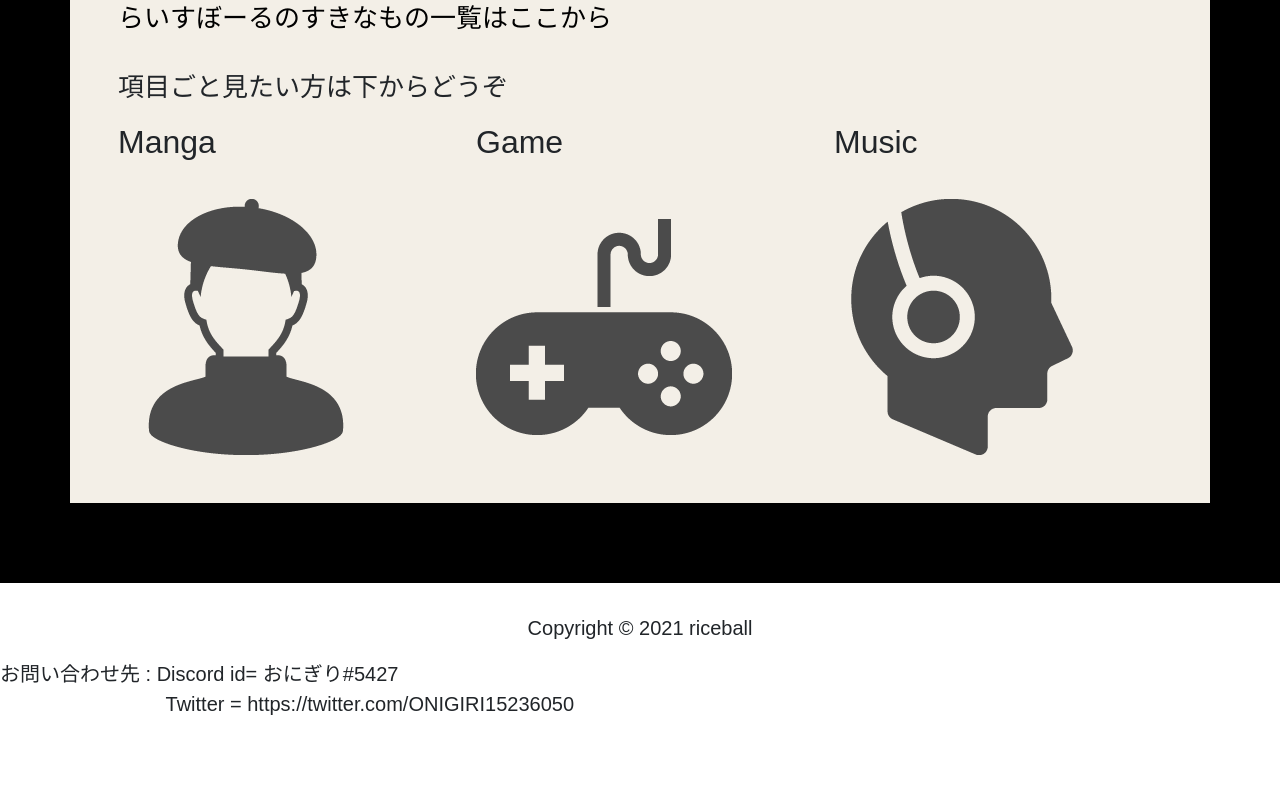
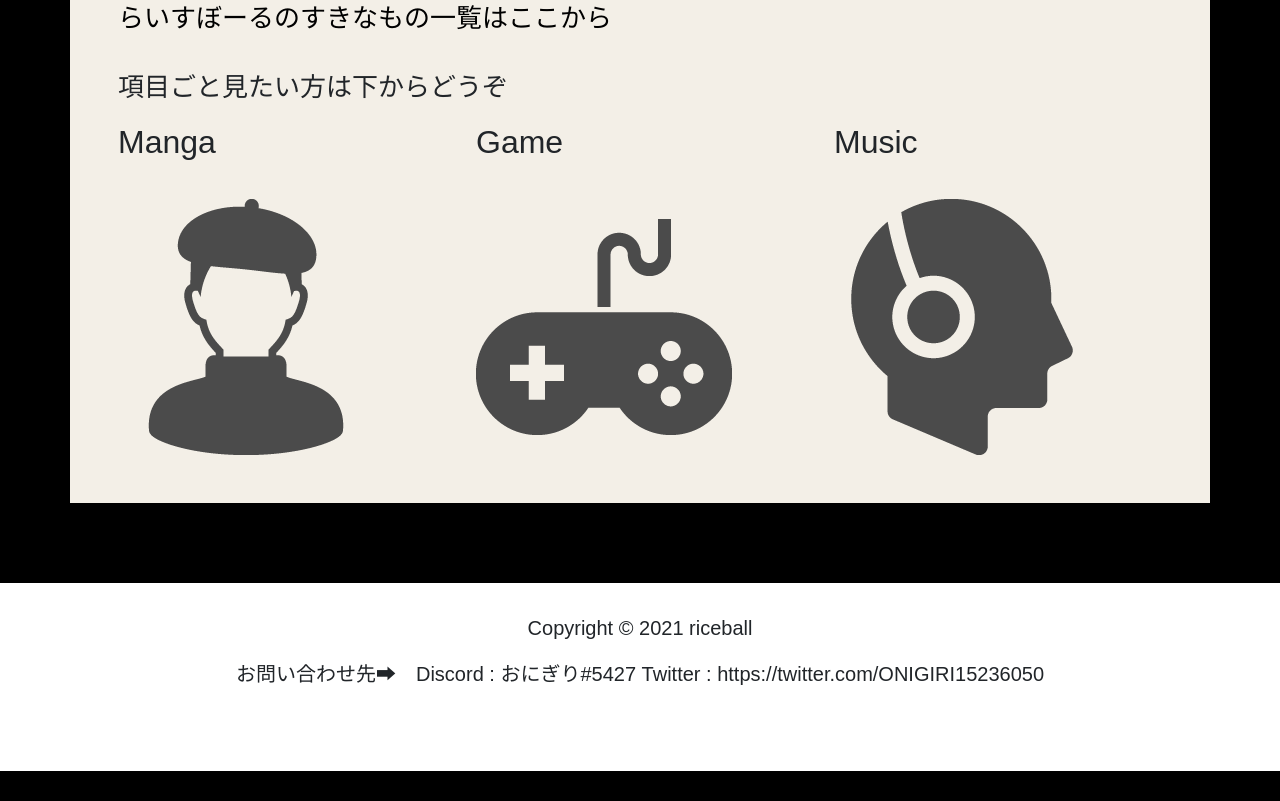
Before and after one commit to Riceball-0427/milkrice-cl-next, a plain HTML site: page index.html in a window 1280 px wide. Shown: the part 1332-2133 px from the top of the page. After the commit the page ends 2103 px from the top, so only its background shows below. Drawn offline with nearby package versions, Linux system fonts and the light colour scheme; a web font is replaced by a local one.

Commit message:
Update index.html

```diff
--- a/index.html
+++ b/index.html
@@ -165,9 +165,8 @@
     <div id="footer" class ="footer">
       <br>
        <p style="text-align: center;">Copyright © 2021 riceball </p>
-       <p>
-        お問い合わせ先 : Discord id= おにぎり#5427<br>
-        　　　　　　　　 Twitter = https://twitter.com/ONIGIRI15236050
+       <p style="text-align: center;">
+        お問い合わせ先➡　Discord : おにぎり#5427 Twitter : https://twitter.com/ONIGIRI15236050
        </p>
       <br>
       <!--ここによく気づきましたね！
```
